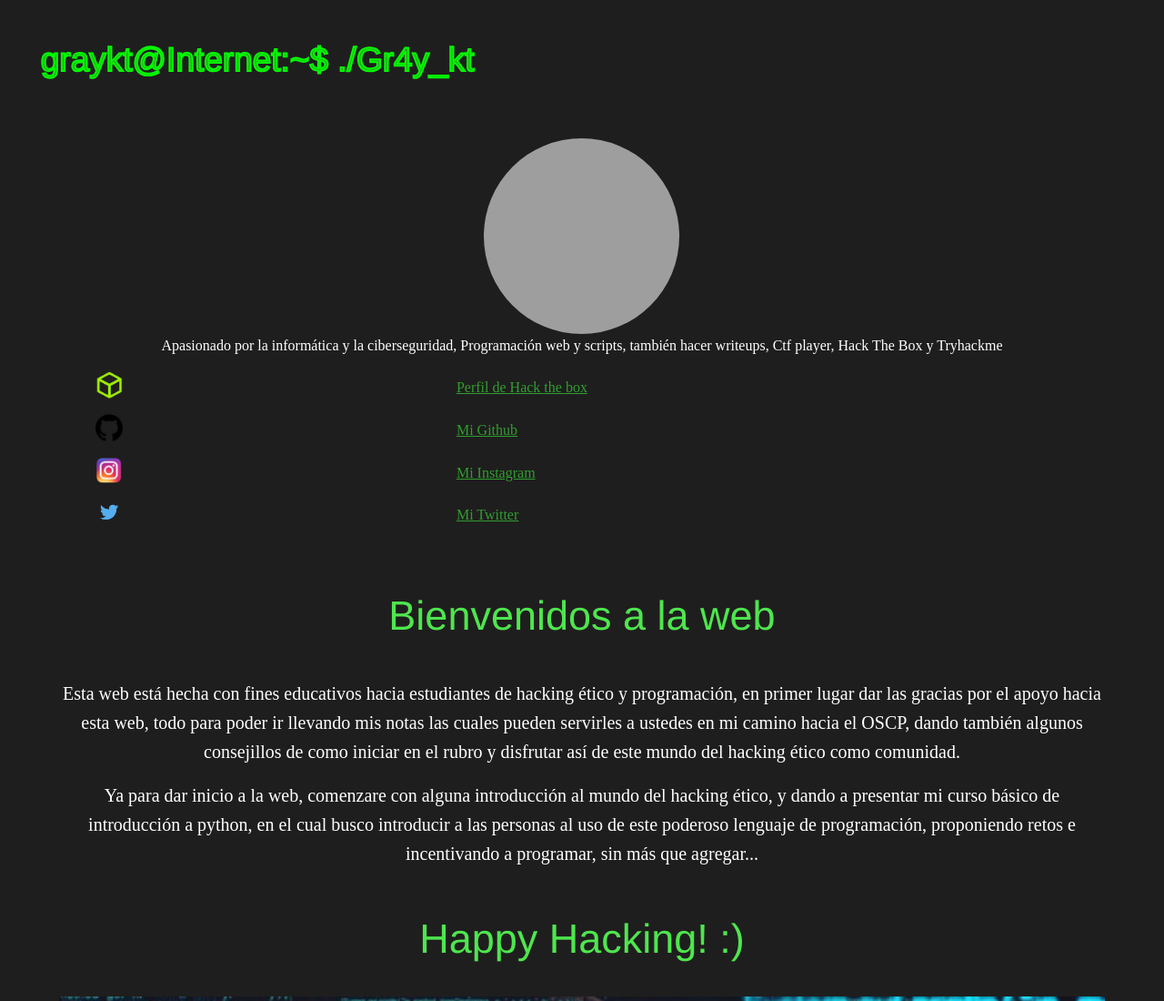
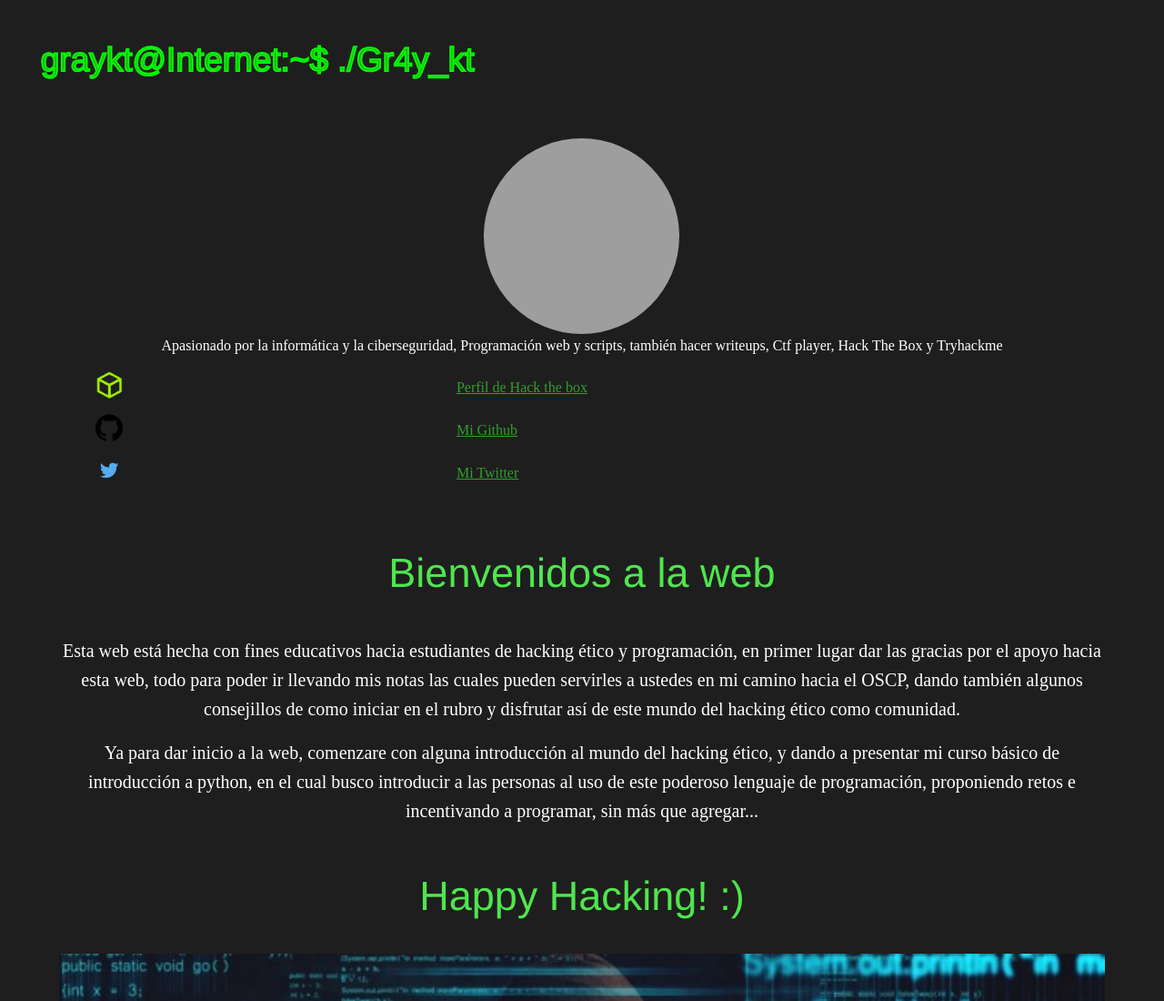
Before and after one commit to Gr4ykt/Old_website, a plain HTML site: page index.html in a window 1280 px wide. Shown: the top 1100 px of the page at 91% size. Drawn offline with Linux system fonts and the light colour scheme; grey boxes are pictures that could not be loaded.

Commit message:
Update index.html

```diff
--- a/index.html
+++ b/index.html
@@ -25,9 +25,6 @@
             <div>
                 <img src="img/github.png">
                 <p><a href="https://github.com/Gr4ykt" class="a-1">Mi Github</a></p></div>
-            <div>
-                <img src="img/logo_ig.png">
-                <p><a href="https://www.instagram.com/soy_el_mati_kt/" class="a-1">Mi Instagram</a></p></div>
 
             <div>
                 <img src="img/twitter.png">
```
